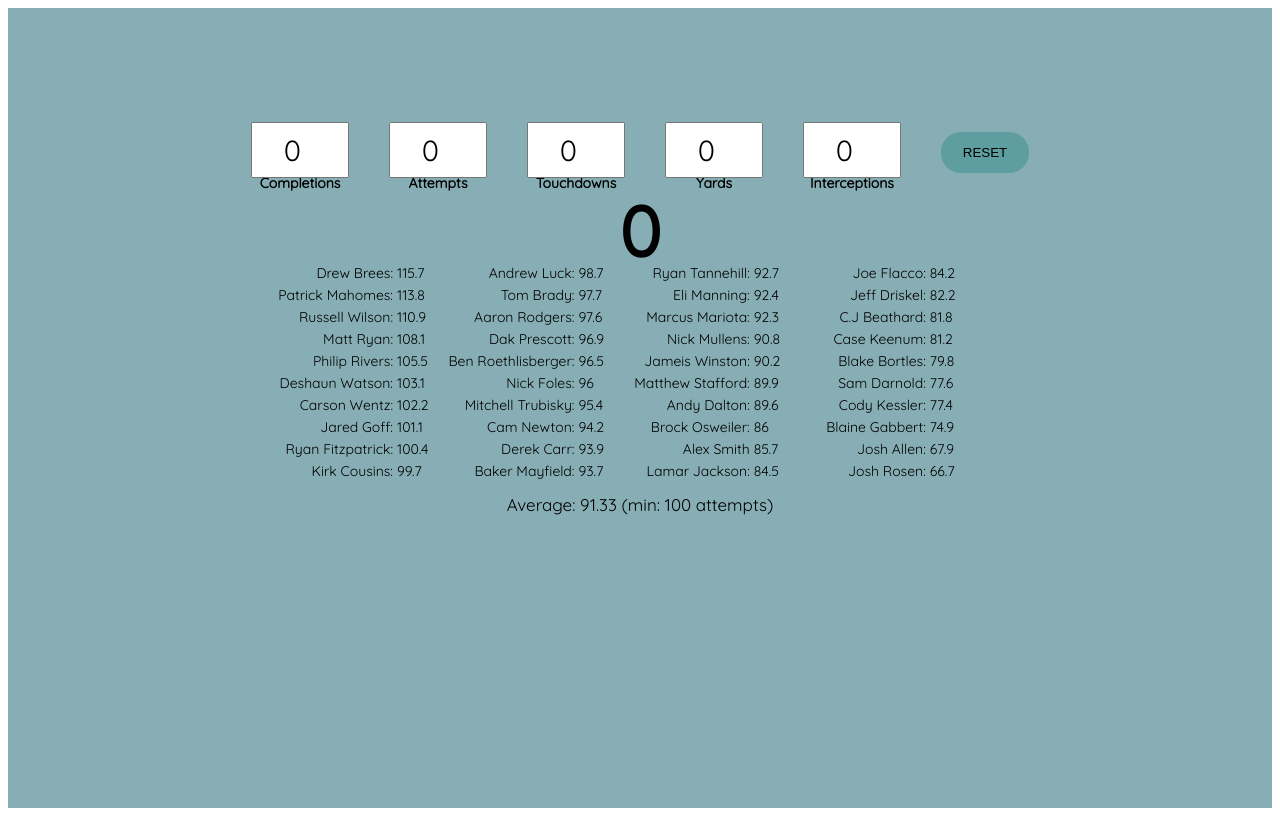
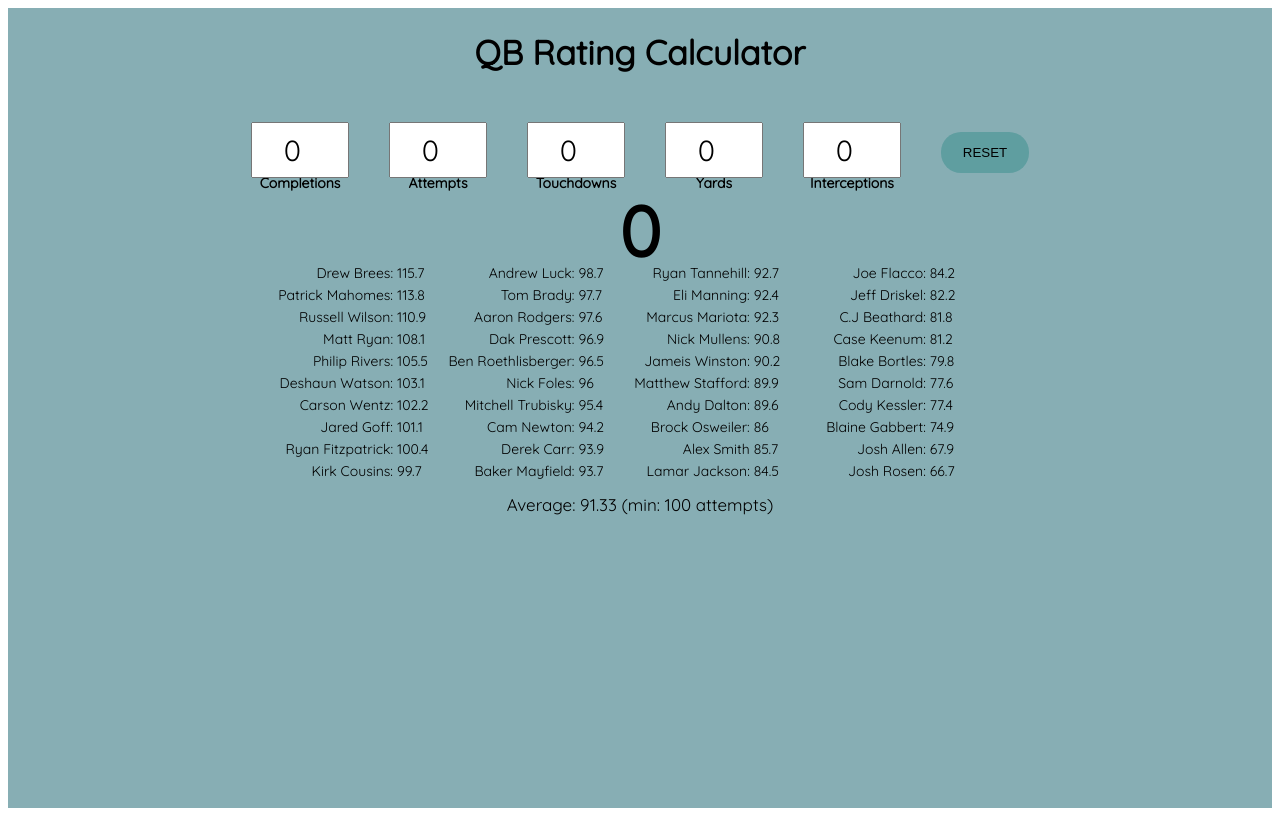
Before and after one commit to raykugler/qb, a plain HTML site: page index.html in a window 1280 px wide. Drawn offline with Linux system fonts and the light colour scheme.

Commit message:
qb final two

```diff
--- a/index.html
+++ b/index.html
@@ -12,6 +12,7 @@
 <script src="script.js"></script>
 <body>
     <main class='container'>
+        <h1 class='banner'>QB Rating Calculator</h1>
         <section class = 'calculator'>
         <label class='fieldlabel'>Completions</label>
         <input  class='inputs' type="number" oninput="rating()" name="completions" id="complete" value = 0>
--- a/styles.css
+++ b/styles.css
@@ -58,6 +58,14 @@
     font-size: 17px;
     grid-column: 1/-1;
     text-align: center;
+}
+.banner{
+    grid-row: 1/2;
+    grid-column: 1/-1;
+    font-family: 'Quicksand',Arial, Helvetica, sans-serif;
+    font-size: 34px;
+    text-align: center;
+
 }
 /* #complete{
     grid-row: 1/2;
```
